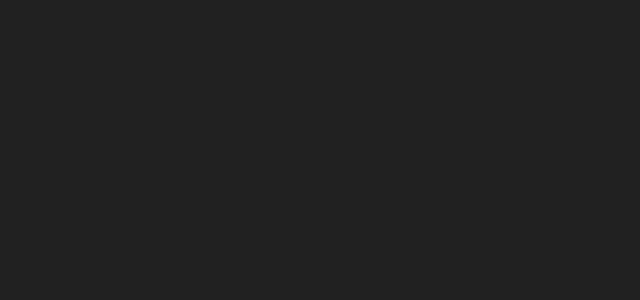
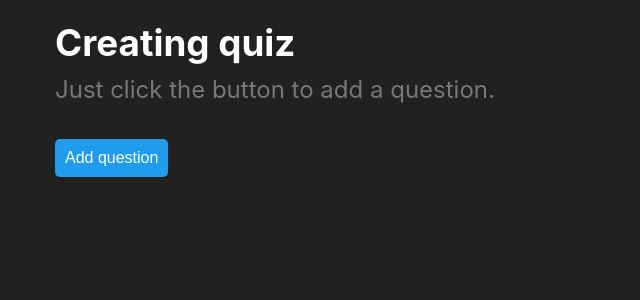
Before and after one commit to SergeyScherbo/quiz, a React (Create React App) app: page /create in a window 1280 px wide. Shown: the top 300 px of the page, without its empty margins (0-640 px from the left). Built offline with nearby package versions, Linux system fonts and the light colour scheme.

Commit message:
make routes

```diff
--- a/src/App.js
+++ b/src/App.js
@@ -1,6 +1,8 @@
 import React, { Component } from 'react';
-import { Route } from 'react-router-dom';
+import { Route, Redirect, Switch } from 'react-router-dom';
 import Home from './components/home';
+import Create from './components/create';
+import NotFound from './components/notFound';
 
 class App extends Component {
   state = {
@@ -11,7 +13,12 @@ class App extends Component {
     return (
       <div className="app" style={{ height: '100vh', paddingTop: 20, paddingBottom: 20 }}>
         <div className="container">
-          <Route exact path="/" component={Home} />
+          <Switch>
+            <Route path="/create" component={Create} />
+            <Route path="/not-found" component={NotFound} />
+            <Route exact path="/" component={Home} />
+            <Redirect to="/not-found" />
+          </Switch>
         </div>
       </div>
     );
```
